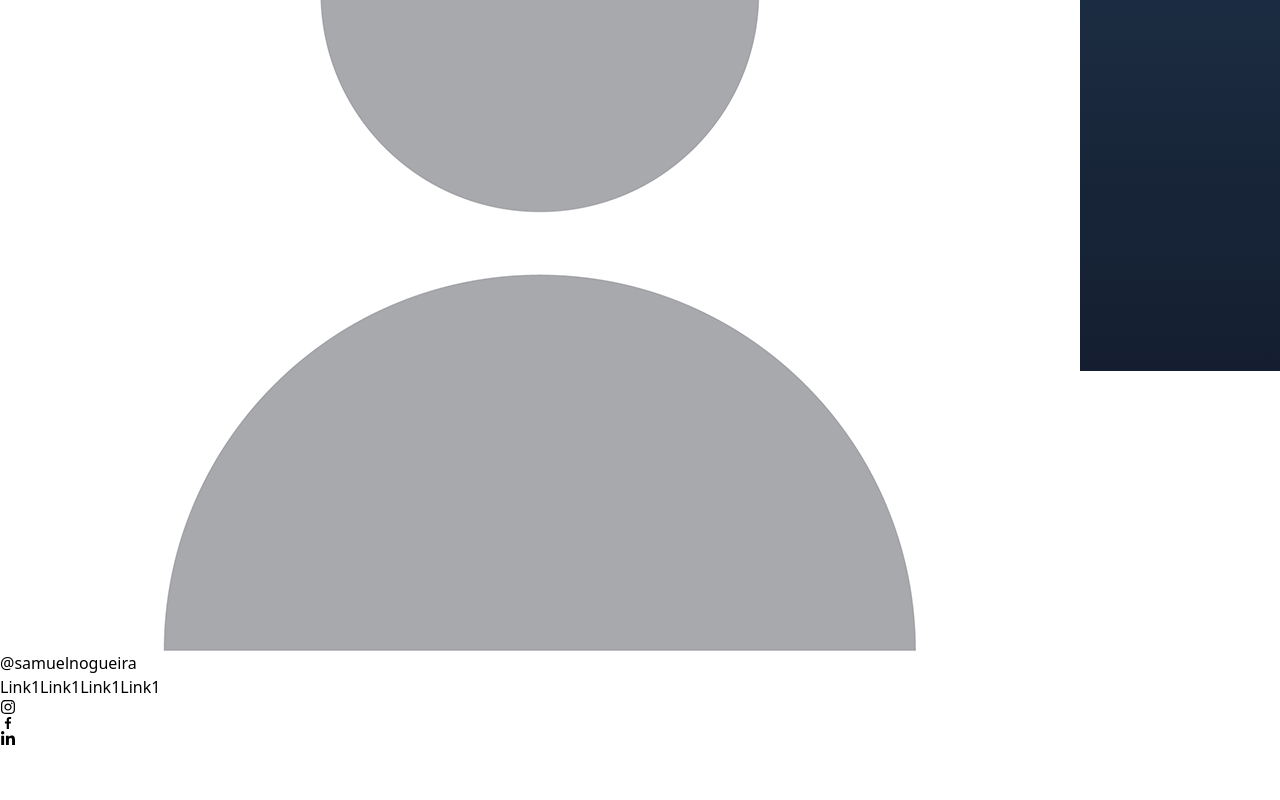
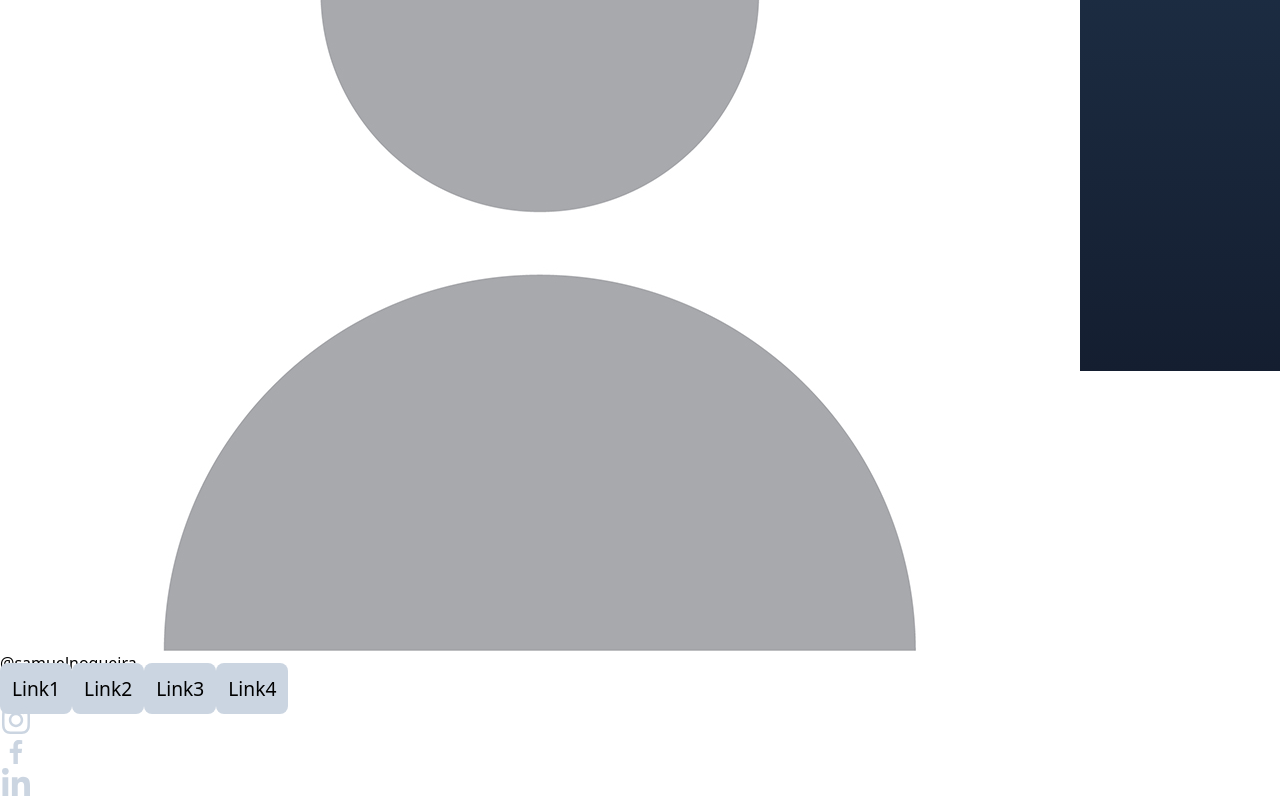
Before and after one commit to tiosam450/linksam, a React (Vite) app: page / in a window 1280 px wide. Shown: the part 429-1229 px from the top of the page. Before the commit the page ends 1176 px from the top, so only its background shows below. Built offline with nearby package versions, Linux system fonts and the light colour scheme.

Commit message:
Desk Casa

```diff
--- a/src/index.css
+++ b/src/index.css
@@ -7,5 +7,35 @@ body {
     height: 100dvh;
     background: #141E30;
     background: linear-gradient(to bottom, #243B55, #141E30) no-repeat;
+}
 
+.links{
+    width: 100%;
+    text-align: center;
+    font-size: 1.2rem;
+    font-weight: 500;
+    background: #cbd5e1;
+    border-radius: 8px;
+    padding: 12px;
+    transition: .2s all ease-in-out;
+    cursor:pointer
 }
+
+.links:hover{
+    background: #ffffff;
+    transform: scale(1.02);
+}
+
+.linkSocial{
+    width: 100%;
+    text-align: center;
+    font-size: 2rem;
+    font-weight: 500;
+    color: #cbd5e1;
+    transition: .2s all ease-in-out;
+}
+
+.linkSocial:hover{
+    color: #ffffff;
+    transform: scale(1.02);
+}
--- a/src/paginas/home/index.tsx
+++ b/src/paginas/home/index.tsx
@@ -15,16 +15,16 @@ export default function Home() {
                 </div>
                 <div className='w-full flex items-center flex-col pb-8'>
                     <div className='w-full flex items-center flex-col gap-4'>
-                        <a className='w-full flex flex-col py-3 rounded-lg bg-slate-300 text-center font-medium text-[1.2rem] hover:scale-[1.02] transition duration-[.2s] ease-in-out hover:bg-slate-50'>Link1</a>
-                        <a className='w-full flex flex-col py-3 rounded-lg bg-slate-300 text-center font-medium text-[1.2rem] hover:scale-[1.02] transition duration-[.2s] ease-in-out hover:bg-slate-50'>Link1</a>
-                        <a className='w-full flex flex-col py-3 rounded-lg bg-slate-300 text-center font-medium text-[1.2rem] hover:scale-[1.02] transition duration-[.2s] ease-in-out hover:bg-slate-50'>Link1</a>
-                        <a className='w-full flex flex-col py-3 rounded-lg bg-slate-300 text-center font-medium text-[1.2rem] hover:scale-[1.02] transition duration-[.2s] ease-in-out hover:bg-slate-50'>Link1</a>
+                        <a className='links'>Link1</a>
+                        <a className='links'>Link2</a>
+                        <a className='links'>Link3</a>
+                        <a className='links'>Link4</a>
                     </div>
                 </div>
                 <div className='flex items-center gap-4' >
-                    <a href="" className='text-slate-300 text-[2rem] hover:text-slate-50 hover:scale-[1.02] transition duration-[.2s] ease-in-out'><FaInstagram /></a>
-                    <a href="" className='text-slate-300 text-[2rem] hover:text-slate-50 hover:scale-[1.02] transition duration-[.2s] ease-in-out'><BiLogoFacebook /></a>
-                    <a href="" className='text-slate-300 text-[2rem] hover:text-slate-50 hover:scale-[1.02] transition duration-[.2s] ease-in-out'><FaLinkedinIn /></a>
+                    <a href="" className='linkSocial'><FaInstagram /></a>
+                    <a href="" className='linkSocial'><BiLogoFacebook /></a>
+                    <a href="" className='linkSocial'><FaLinkedinIn /></a>
 
                 </div>
             </div>
```
